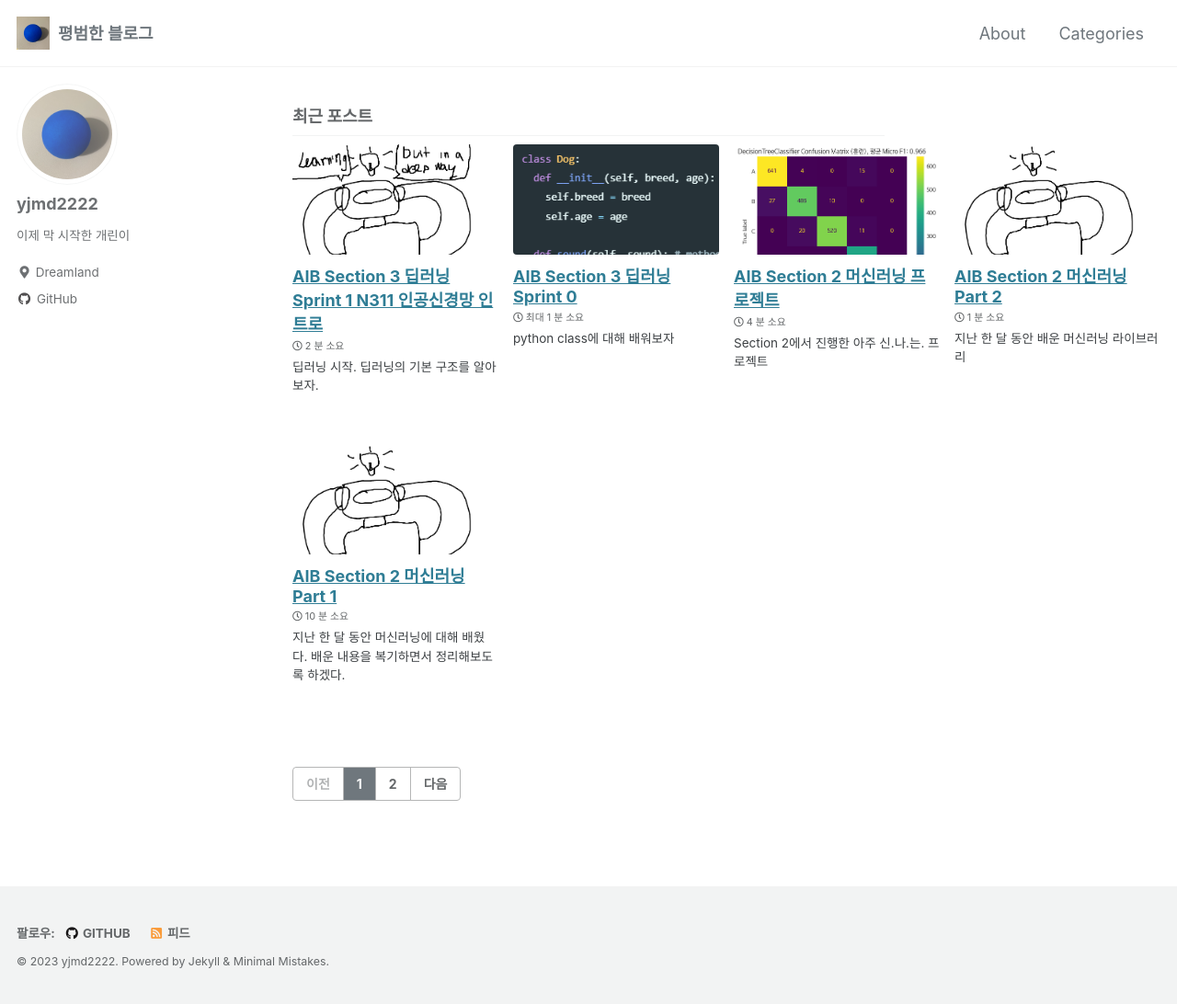
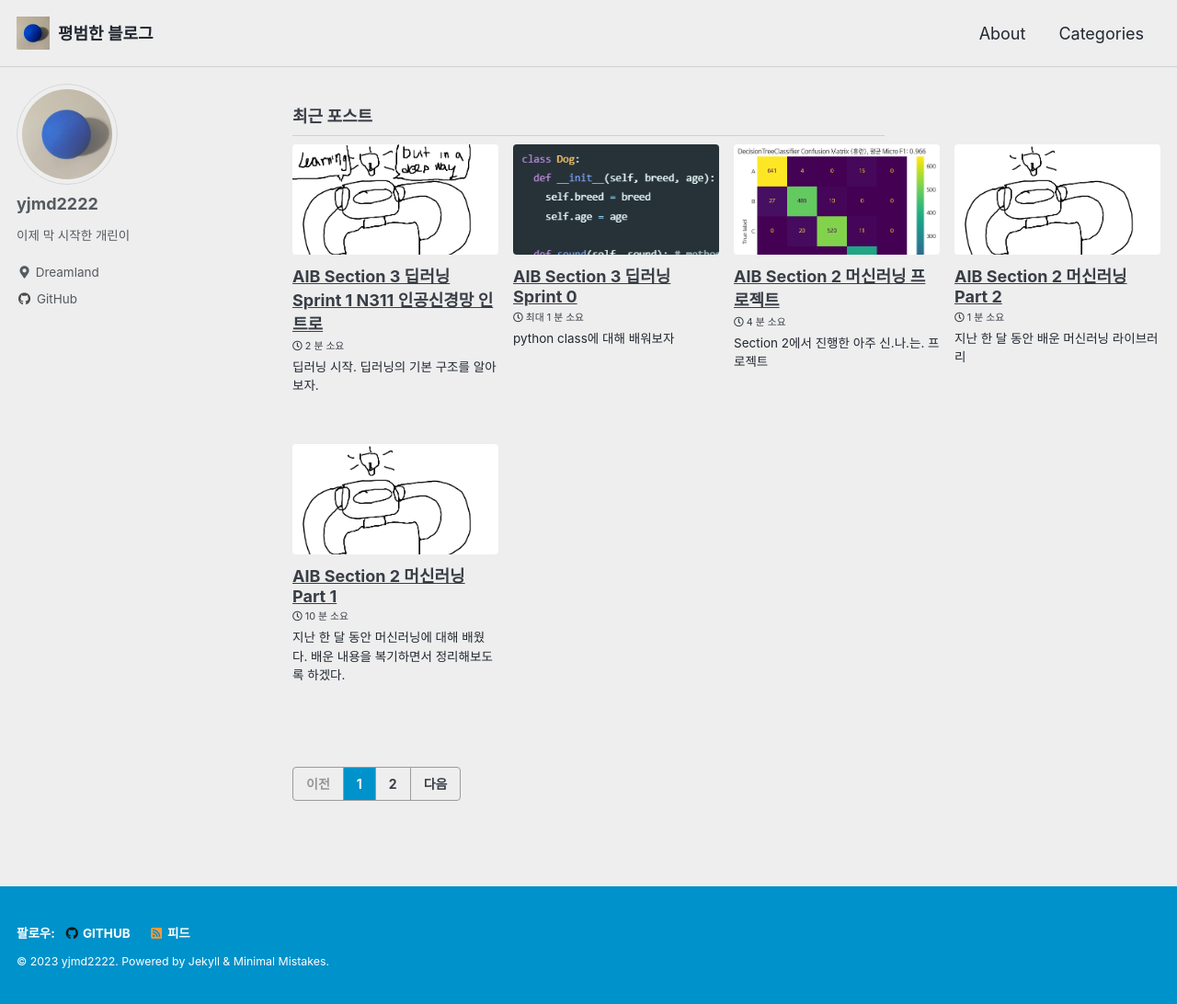
Before and after one commit to yjmd2222/yjmd2222.github.io, a Jekyll site: the page built from index.html, in a window 1280 px wide and 1092 px high. Shown: the whole window at 92% size. Built offline with Jekyll 4.4.1, drawn with Linux system fonts in a browser that asks for light colours; cached includes are drawn as plain includes; the list of posts is cut into pages by our own code.

Commit message:
여전히 밋밋해보여도 좀 나음

```diff
--- a/_config.yml
+++ b/_config.yml
@@ -11,8 +11,8 @@
 # https://mmistakes.github.io/minimal-mistakes/docs/quick-start-guide/#installing-the-theme
 
 # theme                  : "minimal-mistakes-jekyll"
-# remote_theme           : "mmistakes/minimal-mistakes"
-minimal_mistakes_skin    : "default" # "air", "aqua", "contrast", "dark", "dirt", "neon", "mint", "plum", "sunrise"
+remote_theme             : "mmistakes/minimal-mistakes"
+minimal_mistakes_skin    : "air" # "air", "aqua", "contrast", "dark", "dirt", "neon", "mint", "plum", "sunrise"
 
 # Site Settings
 locale                   : "ko-KR"
```
